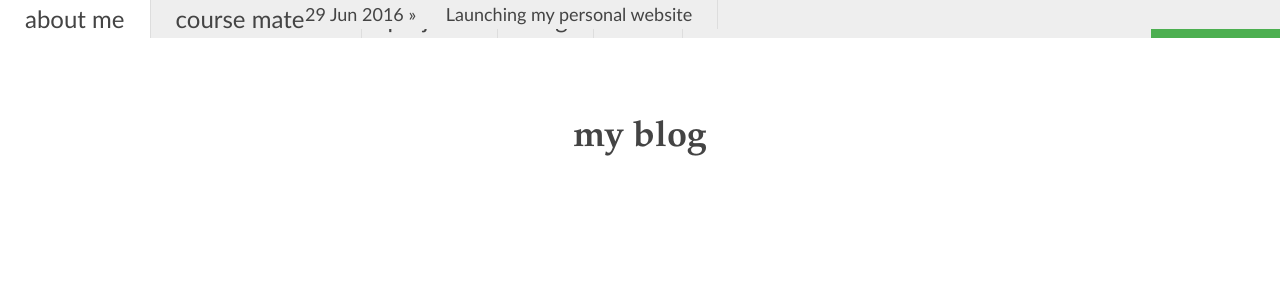
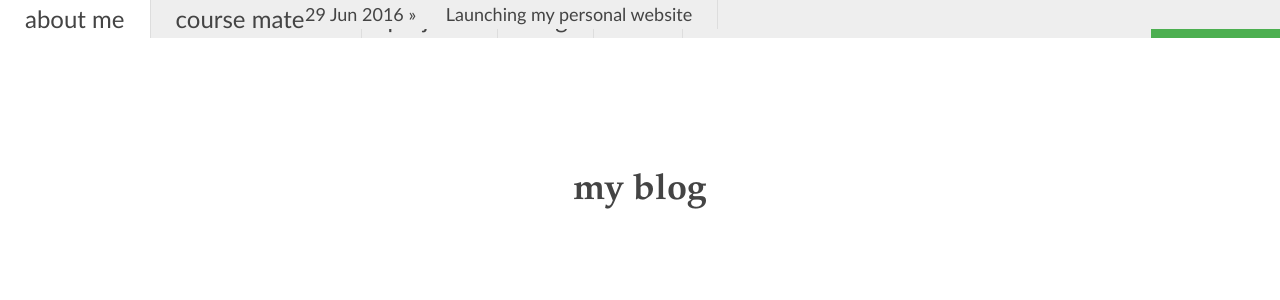
Before and after one commit to akashdeepdeb/akash.github.io, a Jekyll site: the page built from blog/index.html, in a window 1280 px wide. Shown: the top 300 px of the page. Built offline with Jekyll 4.4.1, drawn with Linux system fonts in a browser that asks for light colours.

Commit message:
Update index.html

```diff
--- a/blog/index.html
+++ b/blog/index.html
@@ -2,11 +2,12 @@
 layout: default
 title: my blog
 ---
-
+<br>
+<div id = "content"></div>
 	<h1>{{ page.title }}</h1>
 	<ul class="posts">
-
 	  {% for post in site.posts %}
 	    <li><span>{{ post.date | date_to_string }}</span> » <a href="{{ post.url }}" title="{{ post.title }}">{{ post.title }}</a></li>
 	  {% endfor %}
 	</ul>
+</div>
```
